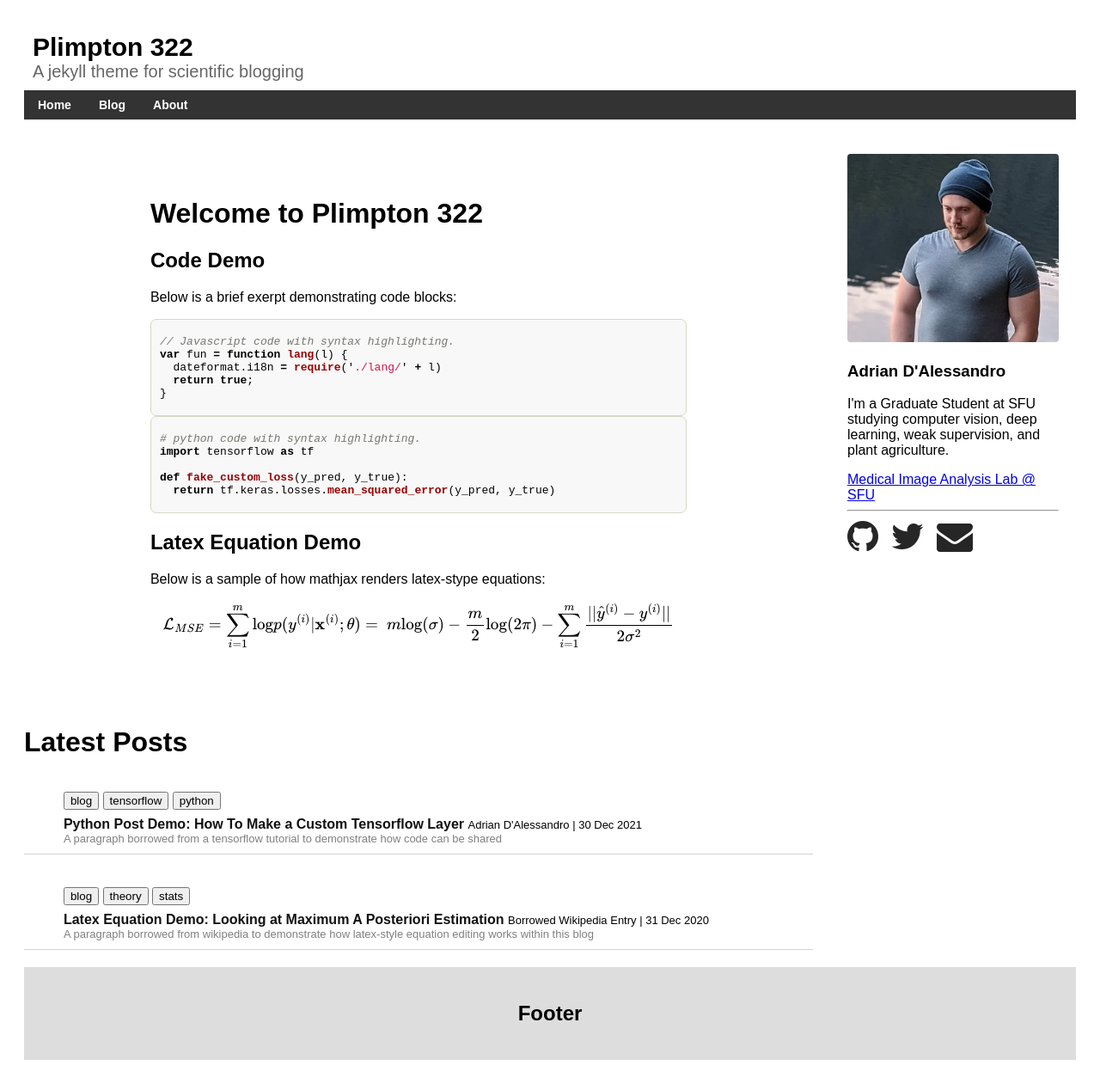
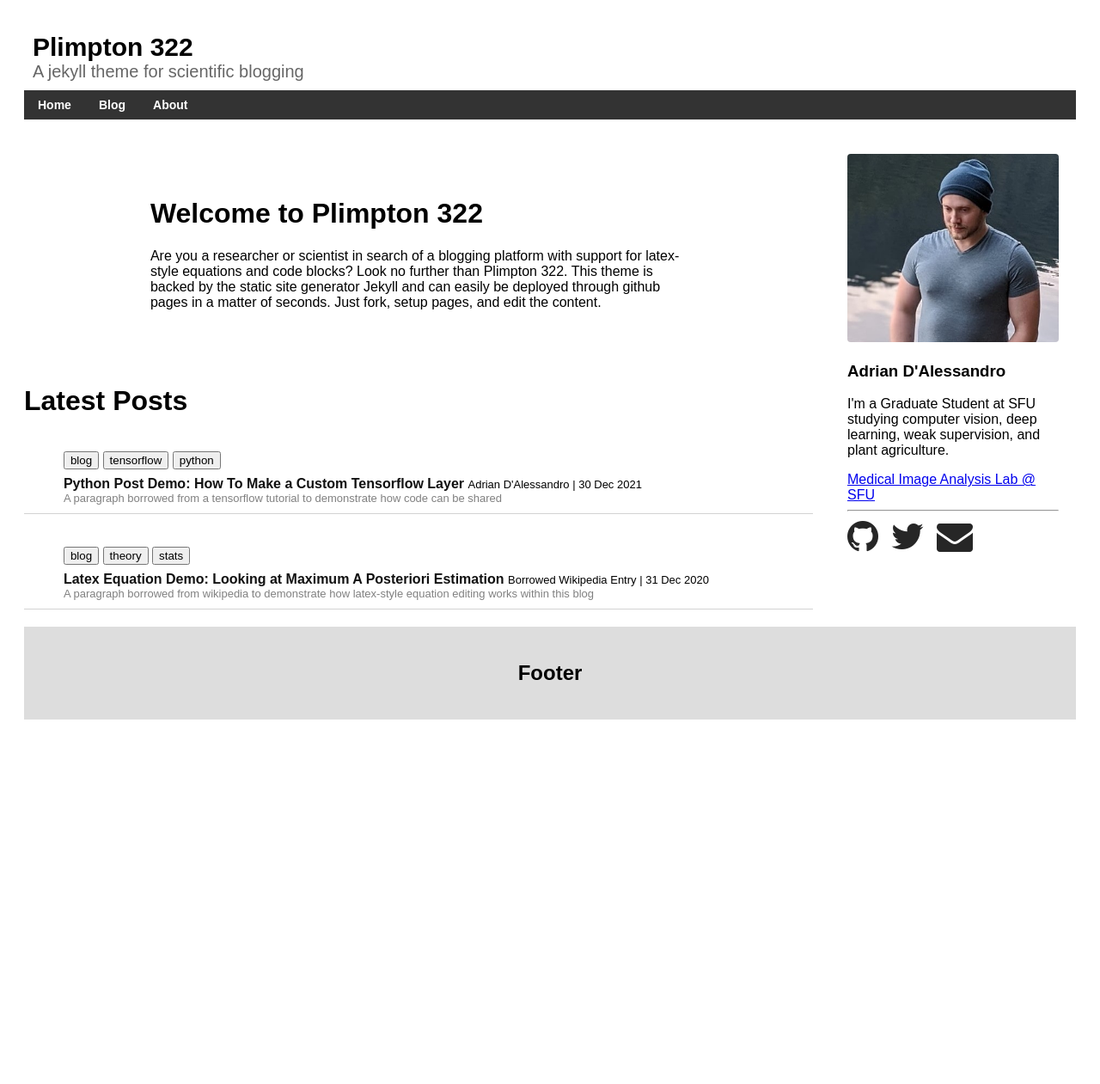
Before and after one commit to adrian-dalessandro/Plimpton322, a Jekyll site: the page built from index.md, in a window 1280 px wide. Shown: the whole page at 86% size. Built offline with Jekyll 4.4.1, drawn with Linux system fonts in a browser that asks for light colours; formulas are drawn with MathJax 3; after the commit the page ends 900 px from its top, so only the background shows below that.

Commit message:
Update index.md

````diff
--- a/index.md
+++ b/index.md
@@ -4,28 +4,4 @@ title: Hello World
 ---
 # Welcome to Plimpton 322
 
-## Code Demo
-
-Below is a brief exerpt demonstrating code blocks:
-
-```js
-// Javascript code with syntax highlighting.
-var fun = function lang(l) {
-  dateformat.i18n = require('./lang/' + l)
-  return true;
-}
-```
-
-```python
-# python code with syntax highlighting.
-import tensorflow as tf
-
-def fake_custom_loss(y_pred, y_true):
-  return tf.keras.losses.mean_squared_error(y_pred, y_true)
-```
-
-## Latex Equation Demo
-
-Below is a sample of how mathjax renders latex-stype equations:
-
-$$\mathcal{L}_{MSE} = \sum_{i=1}^{m} \text{log}p(y^{(i)} | \mathbf{x}^{(i)}; \mathbf{\theta}) = \ m \text{log} (\sigma) - \frac{m}{2}\text{log}(2\pi) - \sum_{i=1}^m \frac{||\hat{y}^{(i)} - y^{(i)}||}{2\sigma^2}$$
+Are you a researcher or scientist in search of a blogging platform with support for latex-style equations and code blocks? Look no further than Plimpton 322. This theme is backed by the static site generator Jekyll and can easily be deployed through github pages in a matter of seconds. Just fork, setup pages, and edit the content.
````
